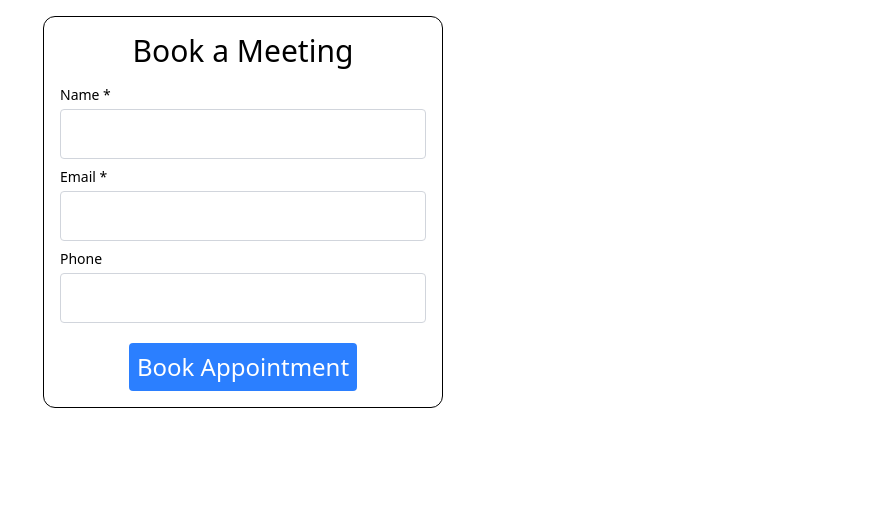
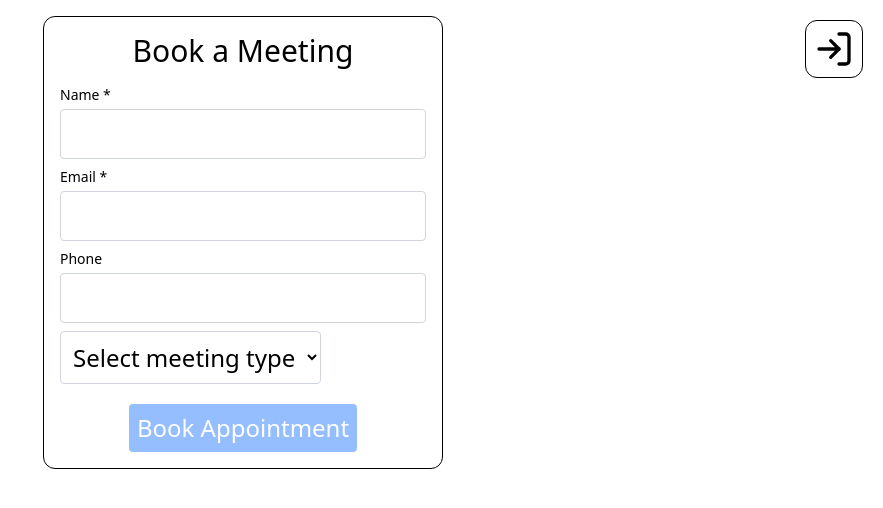
Before and after one commit to csam15/Google-Calendar-Booking, a Next.js app: page /book in a window 1280 px wide. Shown: the top 508 px of the page, without its empty margins (397-1280 px from the left). Built offline with nearby package versions, Linux system fonts and the light colour scheme.

Commit message:
style updates, admin login button added

```diff
--- a/app/book/page.tsx
+++ b/app/book/page.tsx
@@ -2,11 +2,13 @@ import Booking from "@/components/Booking";
 
 export default function Book() {
   return (
+    <>
     <div className="flex flex-col items-center justify-center w-full p-4">
       <div className="border-1 border-black rounded-xl p-4">
         <h1 className="text-3xl text-center pb-4">Book a Meeting</h1>
         <Booking/>
       </div>
     </div>
+    </>
   );
 }
--- a/app/globals.css
+++ b/app/globals.css
@@ -9,7 +9,7 @@
 
 @layer components {
   .form-input {
-    @apply w-full border border-gray-300 p-2 rounded focus:outline-none focus:ring-2 focus:ring-blue-500;
+    @apply w-full border border-gray-300 p-2 rounded focus:outline-none focus:ring-2 focus:ring-blue-500 text-2xl;
   }
   .error-message {
     @apply text-red-500 text-sm mt-1;
--- a/app/layout.tsx
+++ b/app/layout.tsx
@@ -1,6 +1,7 @@
 import type { Metadata } from "next";
 import { Geist, Geist_Mono } from "next/font/google";
 import "./globals.css";
+import LoginButton from "@/components/LoginButton";
 
 const geistSans = Geist({
   variable: "--font-geist-sans",
@@ -27,6 +28,9 @@ export default function RootLayout({
       <body
         className={`${geistSans.variable} ${geistMono.variable} antialiased`}
       >
+        <div className="fixed right-5 top-5">
+          <LoginButton />
+        </div>
         {children}
       </body>
     </html>
--- /dev/null
+++ b/app/login/page.tsx
@@ -0,0 +1,9 @@
+export default function login () {
+    return (
+        <div>
+            <div>
+                login page
+            </div>
+        </div>
+    )
+}
--- a/components/Booking.tsx
+++ b/components/Booking.tsx
@@ -3,6 +3,8 @@
 import { useForm } from "react-hook-form";
 import { zodResolver } from "@hookform/resolvers/zod";
 import { z } from "zod";
+
+const meetingType = ["option1", "option2"] as const;
 
 const schema = z.object({
   name: z.string().min(1, "Name is required"),
@@ -13,6 +15,9 @@ const schema = z.object({
     .refine((val) => !val || /^\+?[\d\s\-\(\)]+$/.test(val), {
       message: "Invalid phone format",
     }),
+  meetingType: z.enum(meetingType, {
+    message: "Please select a meeting type",
+  }),
 });
 
 type FormData = z.infer<typeof schema>;
@@ -21,57 +26,85 @@ export default function Booking() {
   const {
     register,
     handleSubmit,
-    formState: { errors, isSubmitting },
+    reset,
+    formState: { errors, isSubmitting, isValid },
   } = useForm<FormData>({
     resolver: zodResolver(schema),
   });
 
   const onSubmit = async (data: FormData) => {
+    reset();
     console.log("form submitted with data: ", data);
   };
 
   return (
       <div className="flex flex-col justify-center items-center">
         <div className="text-2xl">
-        <form onSubmit={handleSubmit(onSubmit)} className="flex flex-col items-start gap-2">
+          <form
+            onSubmit={handleSubmit(onSubmit)}
+            className="flex flex-col items-start gap-2"
+          >
             <div>
-          <label htmlFor="name" className="block text-sm font-medium mb-1">Name *</label>
-          <input
-            {...register('name')}
-            id="name"
-            className="form-input"
-          />
-          {errors.name && <p className="error-message">{errors.name.message}</p>}
+              <label htmlFor="name" className="block text-sm font-medium mb-1">
+                Name *
+              </label>
+              <input {...register("name")} id="name" className="form-input" />
+              {errors.name && (
+                <p className="error-message">{errors.name.message}</p>
+              )}
             </div>
 
             <div>
-          <label htmlFor="email" className="block text-sm font-medium mb-1">Email *</label>
+              <label htmlFor="email" className="block text-sm font-medium mb-1">
+                Email *
+              </label>
               <input
-            {...register('email')}
+                {...register("email")}
                 type="email"
                 id="email"
                 className="form-input"
               />
-          {errors.email && <p className="error-message">{errors.email.message}</p>}
+              {errors.email && (
+                <p className="error-message">{errors.email.message}</p>
+              )}
             </div>
 
             <div>
-          <label htmlFor="phone" className="block text-sm font-medium mb-1">Phone</label>
+              <label htmlFor="phone" className="block text-sm font-medium mb-1">
+                Phone
+              </label>
               <input
-            {...register('phone')}
+                {...register("phone")}
                 type="tel"
                 id="phone"
                 className="form-input"
               />
-          {errors.phone && <p className="error-message">{errors.phone.message}</p>}
+              {errors.phone && (
+                <p className="error-message">{errors.phone.message}</p>
+              )}
+            </div>
+
+            <div>
+              <select {...register("meetingType")} className="form-input">
+                <option value="">Select meeting type</option>
+                {meetingType.map((type) => (
+                  <option key={type} value={type}>
+                    {type.charAt(0).toUpperCase() + type.slice(1)}
+                  </option>
+                ))}
+              </select>
+              {errors.meetingType && (
+                <p className="error-message">{errors.meetingType.message}</p>
+              )}
             </div>
 
             <button
               type="submit"
-          disabled={isSubmitting}
-          className="submit-button"
+              disabled={isSubmitting || !isValid}
+              className={`submit-button ${isValid ? "" : "hover:bg-red-500"}`}
             >
-          {isSubmitting ? 'Submitting...' : 'Book Appointment'}
+              {isSubmitting ? "Submitting..." : "Book Appointment"}
+              {/* {isValid ? "Book Appointment" : "Fill out form"} */}
             </button>
           </form>
         </div>
--- /dev/null
+++ b/components/LoginButton.tsx
@@ -0,0 +1,12 @@
+import { LogIn } from "lucide-react";
+import Link from "next/link";
+
+export default function LoginButton() {
+  return (
+    <div className="rounded-xl border-1 p-2 hover:bg-blue-300 cursor-pointer">
+      <Link href="/login">
+        <LogIn className="size-10" />
+      </Link>
+    </div>
+  );
+}
--- a/package.json
+++ b/package.json
@@ -11,6 +11,7 @@
   "dependencies": {
     "@hookform/resolvers": "^5.2.2",
     "googleapis": "^160.0.0",
+    "lucide-react": "^0.544.0",
     "next": "15.5.4",
     "react": "19.1.0",
     "react-dom": "19.1.0",
```
Also changed, not shown: 1 other file (tests, documents, lock files or other folders). Lines whose indentation alone changed are shown as unchanged.
